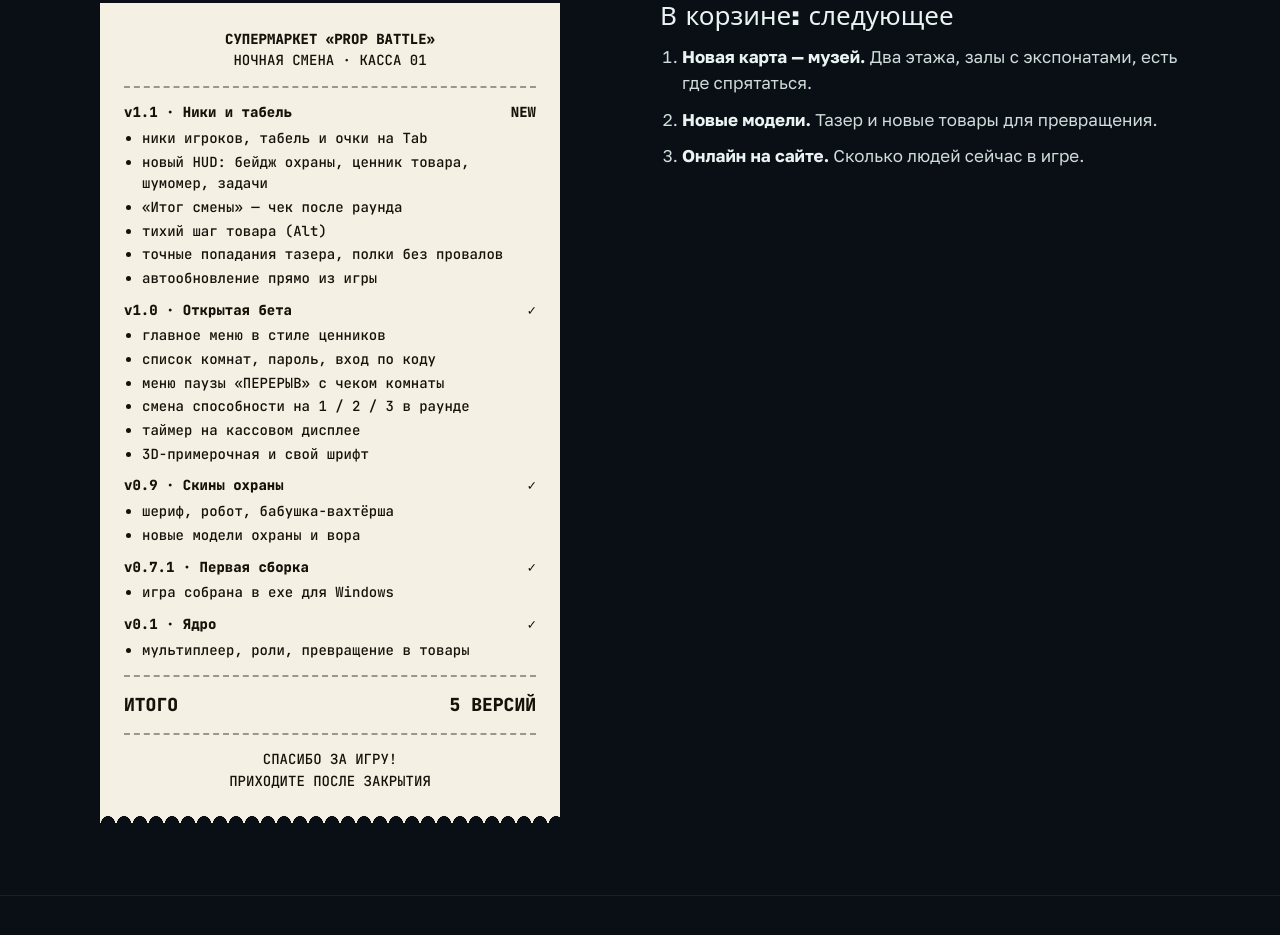
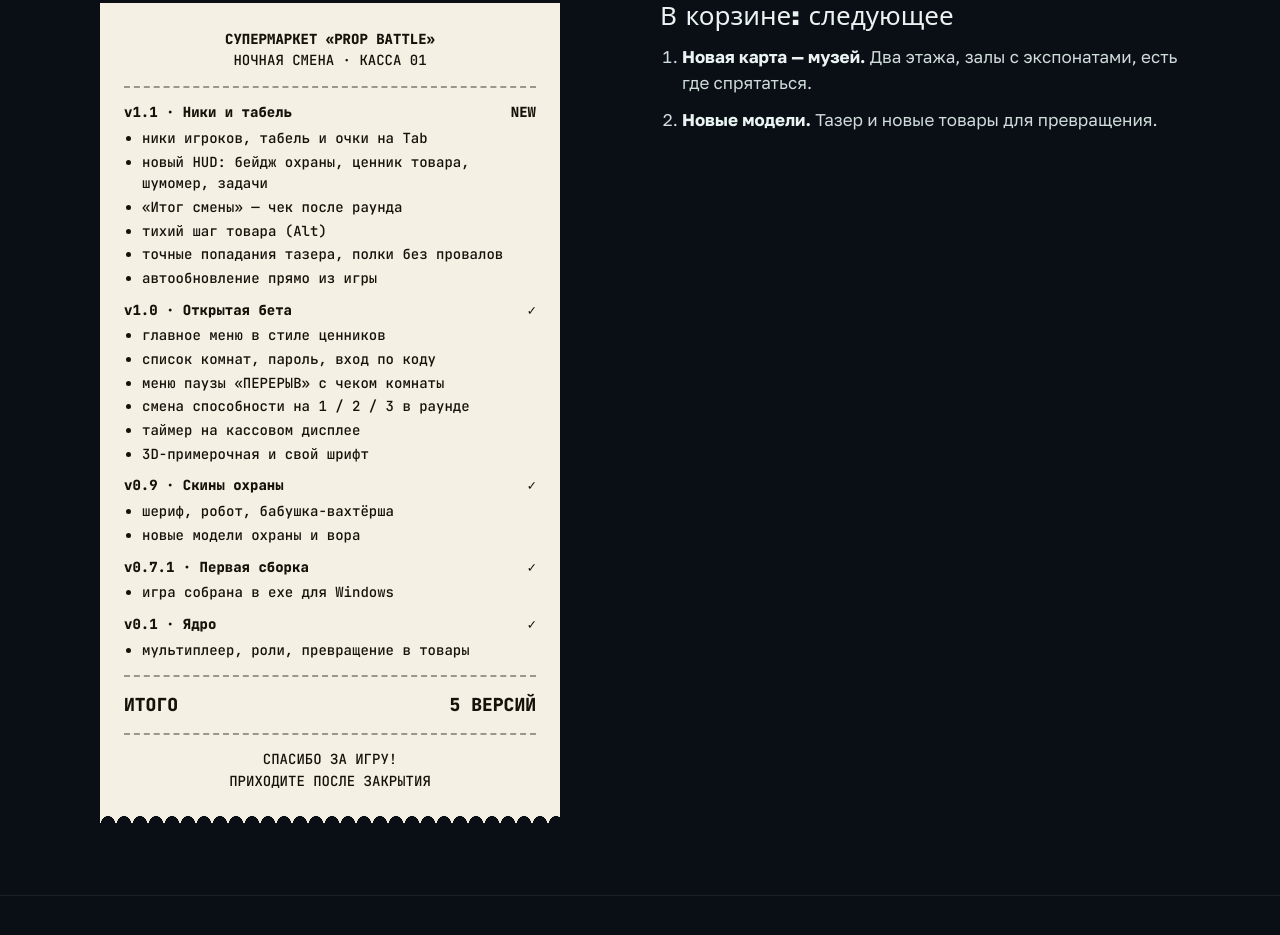
Before and after one commit to DokyGame/propbattle, a plain HTML site: page index.html in a window 1280 px wide. Shown: the part 2955-3890 px from the top of the page. Drawn offline with Linux system fonts and the light colour scheme; a web font is replaced by a local one.

Commit message:
Сайт: правка плана
Co-Authored-By: Claude Opus 5.5 <noreply@anthropic.com>
Claude-Session: https://claude.ai/code/session_011PgUuc1CywaK7tC4Ad7ykB

```diff
--- a/index.html
+++ b/index.html
@@ -363,7 +363,6 @@ footer{padding:34px 0 44px;color:var(--muted);font-size:14px;display:flex;justif
       <ol>
         <li><b>Новая карта — музей.</b> Два этажа, залы с экспонатами, есть где спрятаться.</li>
         <li><b>Новые модели.</b> Тазер и новые товары для превращения.</li>
-        <li><b>Онлайн на сайте.</b> Сколько людей сейчас в игре.</li>
       </ol>
     </div>
   </div>
```
